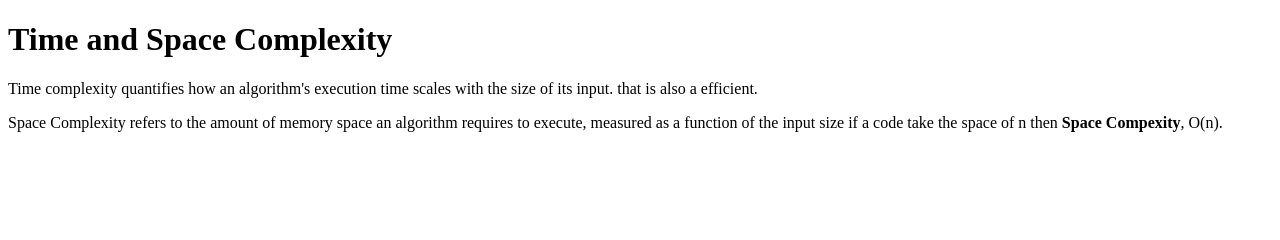
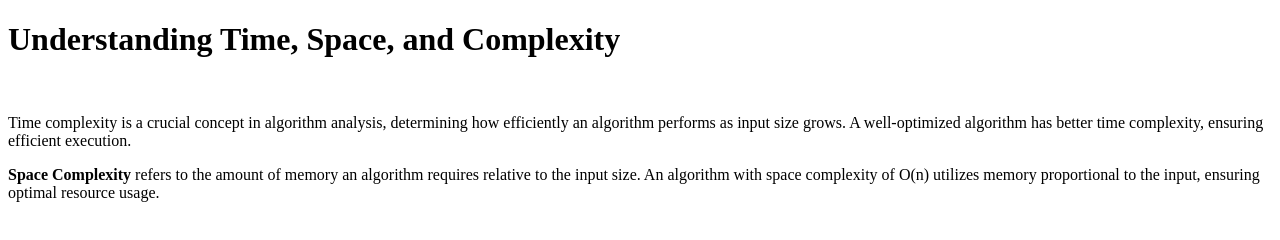
Before and after one commit to acciojob/time-and-space-complexity-Deepgautam76, a website: page main.html in a window 1280 px wide. Drawn offline with Linux system fonts and the light colour scheme.

Commit message:
created a submission

```diff
--- a/main.html
+++ b/main.html
@@ -7,13 +7,13 @@
 </head>
 
 <body>
-	<h1>Time and Space Complexity</h1>
-	<p>
-		Time complexity quantifies how an algorithm's execution time scales with the size of its input. that is also a efficient.
-	</p>
-	<p>
-		Space Complexity refers to the amount of memory space an algorithm requires to execute, measured as a function of the input size if a code take the space of n then <b>Space Compexity</b>, O(n).
-	</p>
+	 <h1>Understanding Time, Space, and Complexity</h1>
+    <br>
+    <p>Time complexity is a crucial concept in algorithm analysis, determining how efficiently an algorithm performs as input size grows. A well-optimized algorithm has better time complexity, ensuring efficient execution.</p>
+
+    <p><b>Space Complexity</b> refers to the amount of memory an algorithm requires relative to the input size. An algorithm with space complexity of O(n) utilizes memory proportional to the input, ensuring optimal resource usage.</p>
+
+
 	<!-- the entire body must be written by student -->
     <script type="text/javascript" src="./script.js">
 </script>
```
